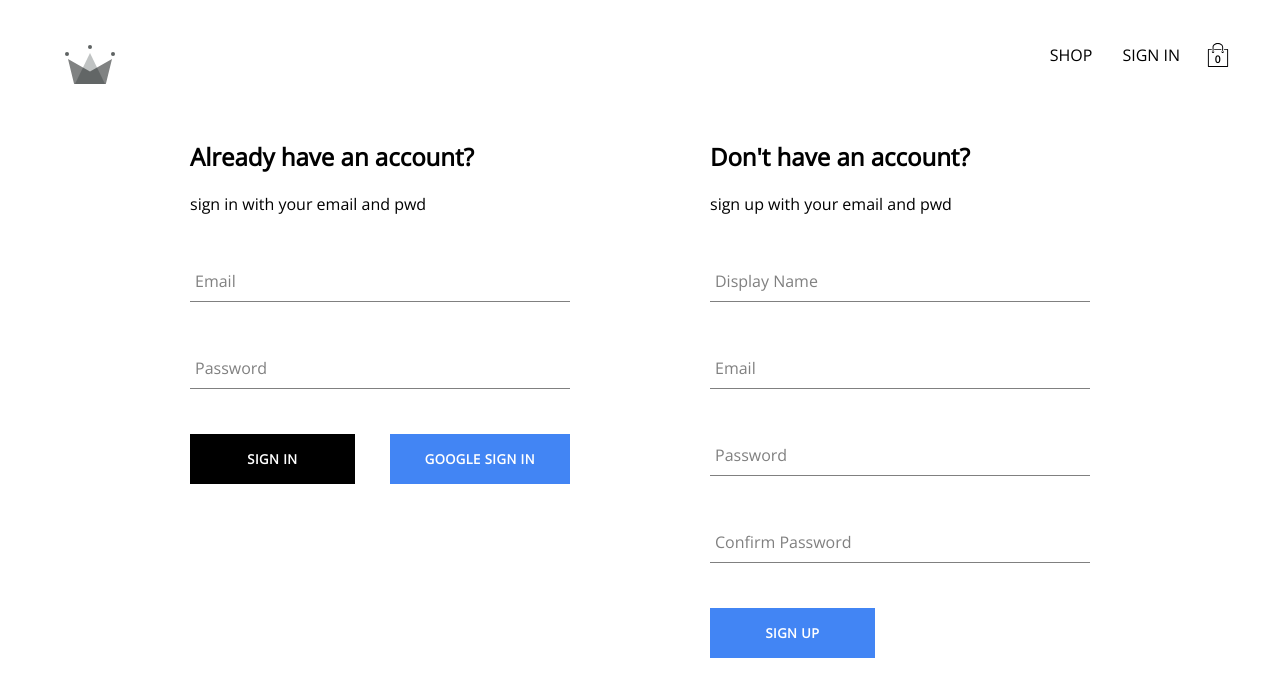
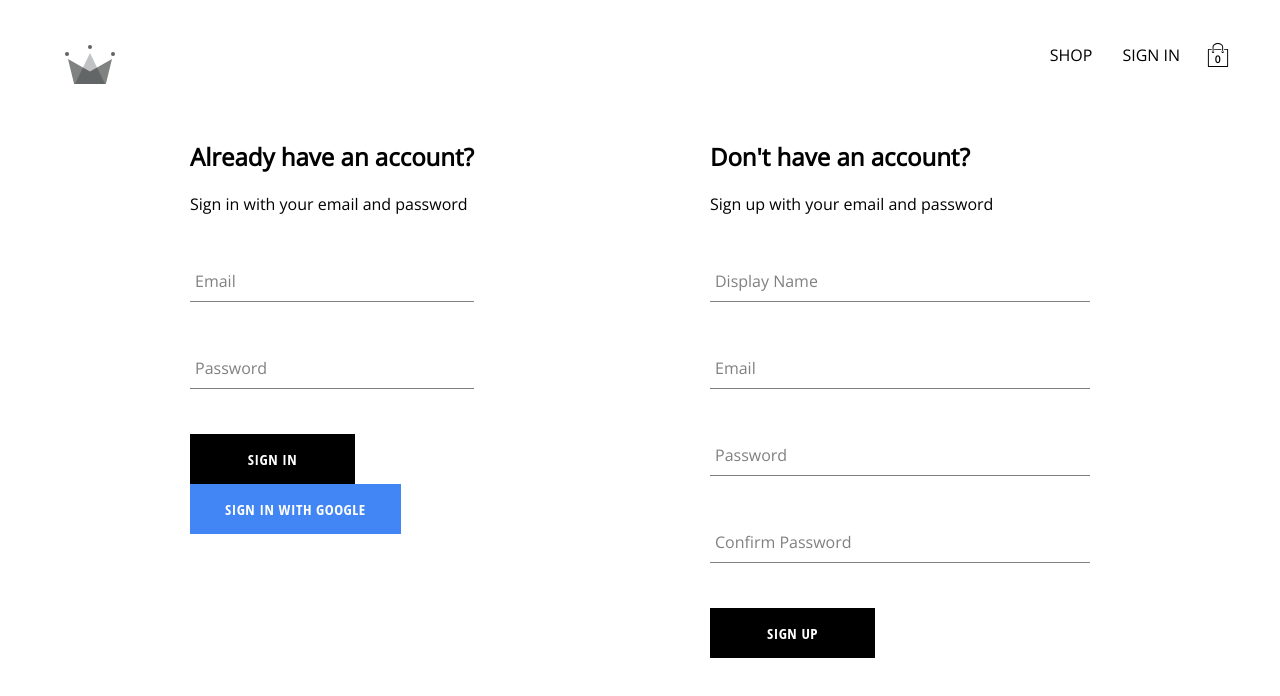
Before and after one commit to nakayamaron-dev/my-crwn-clothing, a React (Create React App) app: page /auth in a window 1280 px wide. Shown: the top 696 px of the page. Built offline with nearby package versions, Linux system fonts and the light colour scheme; no server answers; the database is empty.

Commit message:
Styled-Components - Button

```diff
--- a/src/components/button/button.component.jsx
+++ b/src/components/button/button.component.jsx
@@ -1,19 +1,25 @@
-import "./button.styles.scss";
+import {
+  BaseButton,
+  GoogleSignInButton,
+  InvertedButton,
+} from "./button.styles";
 
-const BUTTON_TYPE_CLASSES = {
+export const BUTTON_TYPE_CLASSES = {
+  base: "base",
   google: "google-sign-in",
   inverted: "inverted",
 };
 
+const getButton = (buttonType = BUTTON_TYPE_CLASSES.base) =>
+  ({
+    [BUTTON_TYPE_CLASSES.base]: BaseButton,
+    [BUTTON_TYPE_CLASSES.google]: GoogleSignInButton,
+    [BUTTON_TYPE_CLASSES.inverted]: InvertedButton,
+  }[buttonType]);
+
 const Button = ({ children, buttonType, ...otherProps }) => {
-  return (
-    <button
-      className={`button-container ${BUTTON_TYPE_CLASSES[buttonType]}`}
-      {...otherProps}
-    >
-      {children}
-    </button>
-  );
+  const CustomButton = getButton(buttonType);
+  return <CustomButton {...otherProps}>{children}</CustomButton>;
 };
 
 export default Button;
--- /dev/null
+++ b/src/components/button/button.styles.jsx
@@ -0,0 +1,45 @@
+import styled from "styled-components";
+
+export const BaseButton = styled.button`
+  min-width: 165px;
+  width: auto;
+  height: 50px;
+  letter-spacing: 0.5px;
+  line-height: 50px;
+  padding: 0 35px 0 35px;
+  font-size: 15px;
+  background-color: black;
+  color: white;
+  text-transform: uppercase;
+  font-family: "Open Sans Condensed";
+  font-weight: bolder;
+  border: none;
+  cursor: pointer;
+  display: flex;
+  justify-content: center;
+  &:hover {
+    background-color: white;
+    color: black;
+    border: 1px solid black;
+  }
+`;
+
+export const GoogleSignInButton = styled(BaseButton)`
+  background-color: #4285f4;
+  color: white;
+  &:hover {
+    background-color: #357ae8;
+    border: none;
+  }
+`;
+
+export const InvertedButton = styled(BaseButton)`
+  background-color: white;
+  color: black;
+  border: 1px solid black;
+  &:hover {
+    background-color: black;
+    color: white;
+    border: none;
+  }
+`;
--- a/src/components/button/button.styles.scss
+++ /dev/null
@@ -1,46 +0,0 @@
-.button-container {
-  min-width: 165px;
-  width: auto;
-  height: 50px;
-  letter-spacing: 0.5px;
-  line-height: 50px;
-  padding: 0 35px 0 35px;
-  font-size: 13px;
-  background-color: black;
-  color: white;
-  text-transform: uppercase;
-  font-family: "Open Sans";
-  font-weight: bolder;
-  border: none;
-  cursor: pointer;
-  display: flex;
-  justify-content: center;
-
-  &:hover {
-    background-color: white;
-    color: black;
-    border: 1px solid black;
-  }
-
-  &.google-sign-in {
-    background-color: #4285f4;
-    color: white;
-
-    &:hover {
-      background-color: #357ae8;
-      border: none;
-    }
-  }
-
-  &.inverted {
-    background-color: white;
-    color: black;
-    border: 1px solid black;
-
-    &:hover {
-      background-color: black;
-      color: white;
-      border: none;
-    }
-  }
-}
--- a/src/components/product-card/product-card.component.jsx
+++ b/src/components/product-card/product-card.component.jsx
@@ -1,6 +1,6 @@
 import { useContext } from "react";
 import { CartContext } from "../../contexts/cart.context";
-import Button from "../button/button.component";
+import Button, { BUTTON_TYPE_CLASSES } from "../button/button.component";
 
 import "./product-card.styles.scss";
 
@@ -16,7 +16,10 @@ const ProductCard = ({ product }) => {
         <span className="name">{name}</span>
         <span className="price">{price}</span>
       </div>
-      <Button buttonType="inverted" onClick={addProductToCart}>
+      <Button
+        buttonType={BUTTON_TYPE_CLASSES.inverted}
+        onClick={addProductToCart}
+      >
         Add to card
       </Button>
     </div>
--- a/src/components/sign-in-form/sign-in-form.component.jsx
+++ b/src/components/sign-in-form/sign-in-form.component.jsx
@@ -1,24 +1,26 @@
-import { useState, useContext } from "react";
+import { useState } from "react";
+
 import FormInput from "../form-input/form-input.component";
+import Button, { BUTTON_TYPE_CLASSES } from "../button/button.component";
+
 import {
+  signInAuthUserWithEmailAndPassword,
   signInWithGooglePopup,
-  createUserDocumentFromAuth,
-  signInAuthUserWithEmailAndPassword,
 } from "../../utils/firebase/firebase.utils";
+
 import "./sign-in-form.style.scss";
-import Button from "../button/button.component";
 
-const defaultFormField = {
+const defaultFormFields = {
   email: "",
   password: "",
 };
 
 const SignInForm = () => {
-  const [formField, setFormField] = useState(defaultFormField);
-  const { email, password } = formField;
+  const [formFields, setFormFields] = useState(defaultFormFields);
+  const { email, password } = formFields;
 
-  const resetFormField = () => {
-    setFormField(defaultFormField);
+  const resetFormFields = () => {
+    setFormFields(defaultFormFields);
   };
 
   const signInWithGoogle = async () => {
@@ -29,34 +31,23 @@ const SignInForm = () => {
     event.preventDefault();
 
     try {
-      const { user } = await signInAuthUserWithEmailAndPassword(
-        email,
-        password
-      );
-      resetFormField();
+      await signInAuthUserWithEmailAndPassword(email, password);
+      resetFormFields();
     } catch (error) {
-      switch (error.code) {
-        case "auth/wrong-password":
-          alert("incorrect password for email");
-          break;
-        case "auth/user-not-found":
-          alert("no user associated with this email");
-          break;
-        default:
-          console.log(error);
-      }
+      console.log("user sign in failed", error);
     }
   };
 
   const handleChange = (event) => {
     const { name, value } = event.target;
-    setFormField({ ...formField, [name]: value });
+
+    setFormFields({ ...formFields, [name]: value });
   };
 
   return (
-    <div className="sign-up-container">
+    <div className="sign-in-container">
       <h2>Already have an account?</h2>
-      <span>sign in with your email and pwd</span>
+      <span>Sign in with your email and password</span>
       <form onSubmit={handleSubmit}>
         <FormInput
           label="Email"
@@ -77,8 +68,12 @@ const SignInForm = () => {
         />
         <div className="buttons-container">
           <Button type="submit">Sign In</Button>
-          <Button type="button" buttonType="google" onClick={signInWithGoogle}>
-            Google sign in
+          <Button
+            buttonType={BUTTON_TYPE_CLASSES.google}
+            type="button"
+            onClick={signInWithGoogle}
+          >
+            Sign In With Google
           </Button>
         </div>
       </form>
--- a/src/components/sign-up-form/sign-up-form.component.jsx
+++ b/src/components/sign-up-form/sign-up-form.component.jsx
@@ -1,13 +1,16 @@
 import { useState } from "react";
+
 import FormInput from "../form-input/form-input.component";
+import Button from "../button/button.component";
+
 import {
   createAuthUserWithEmailAndPassword,
   createUserDocumentFromAuth,
 } from "../../utils/firebase/firebase.utils";
+
 import "./sign-up-form.style.scss";
-import Button from "../button/button.component";
 
-const defaultFormField = {
+const defaultFormFields = {
   displayName: "",
   email: "",
   password: "",
@@ -15,11 +18,11 @@ const defaultFormField = {
 };
 
 const SignUpForm = () => {
-  const [formField, setFormField] = useState(defaultFormField);
-  const { displayName, email, password, confirmPassword } = formField;
+  const [formFields, setFormFields] = useState(defaultFormFields);
+  const { displayName, email, password, confirmPassword } = formFields;
 
-  const resetFormField = () => {
-    setFormField(defaultFormField);
+  const resetFormFields = () => {
+    setFormFields(defaultFormFields);
   };
 
   const handleSubmit = async (event) => {
@@ -37,7 +40,7 @@ const SignUpForm = () => {
       );
 
       await createUserDocumentFromAuth(user, { displayName });
-      resetFormField();
+      resetFormFields();
     } catch (error) {
       if (error.code === "auth/email-already-in-use") {
         alert("Cannot create user, email already in use");
@@ -49,13 +52,14 @@ const SignUpForm = () => {
 
   const handleChange = (event) => {
     const { name, value } = event.target;
-    setFormField({ ...formField, [name]: value });
+
+    setFormFields({ ...formFields, [name]: value });
   };
 
   return (
     <div className="sign-up-container">
       <h2>Don't have an account?</h2>
-      <span>sign up with your email and pwd</span>
+      <span>Sign up with your email and password</span>
       <form onSubmit={handleSubmit}>
         <FormInput
           label="Display Name"
@@ -92,9 +96,7 @@ const SignUpForm = () => {
           name="confirmPassword"
           value={confirmPassword}
         />
-        <Button buttonType="google" type="submit">
-          Sign Up
-        </Button>
+        <Button type="submit">Sign Up</Button>
       </form>
     </div>
   );
```
